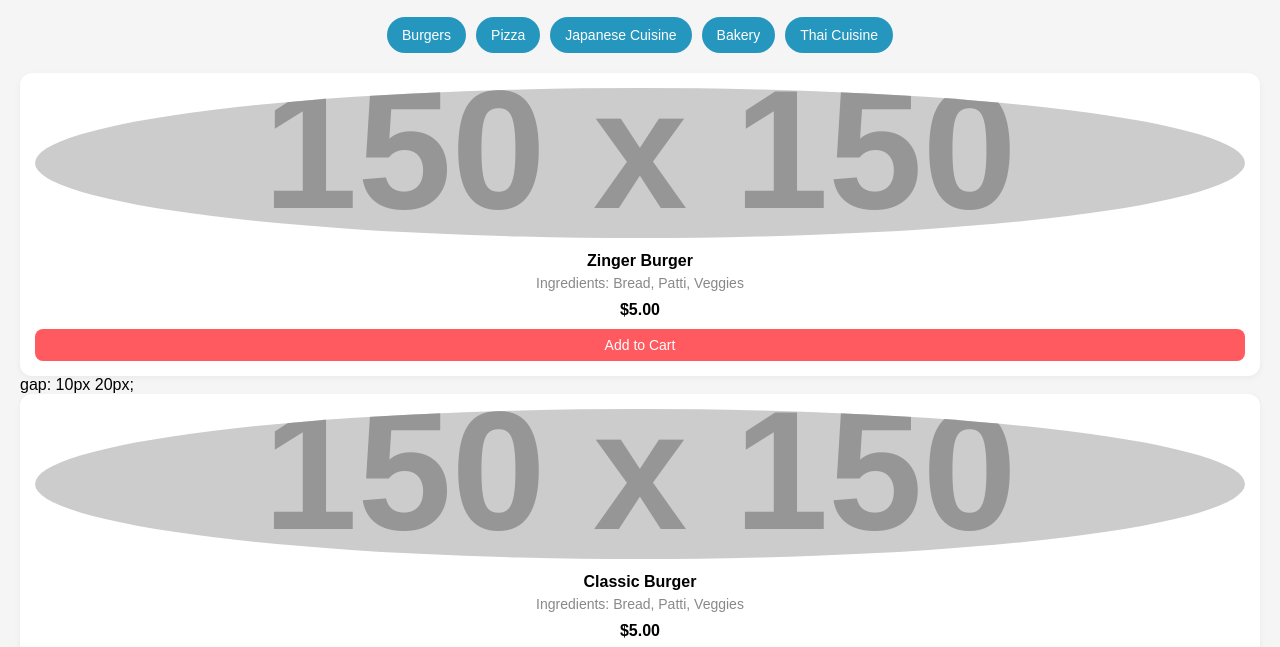
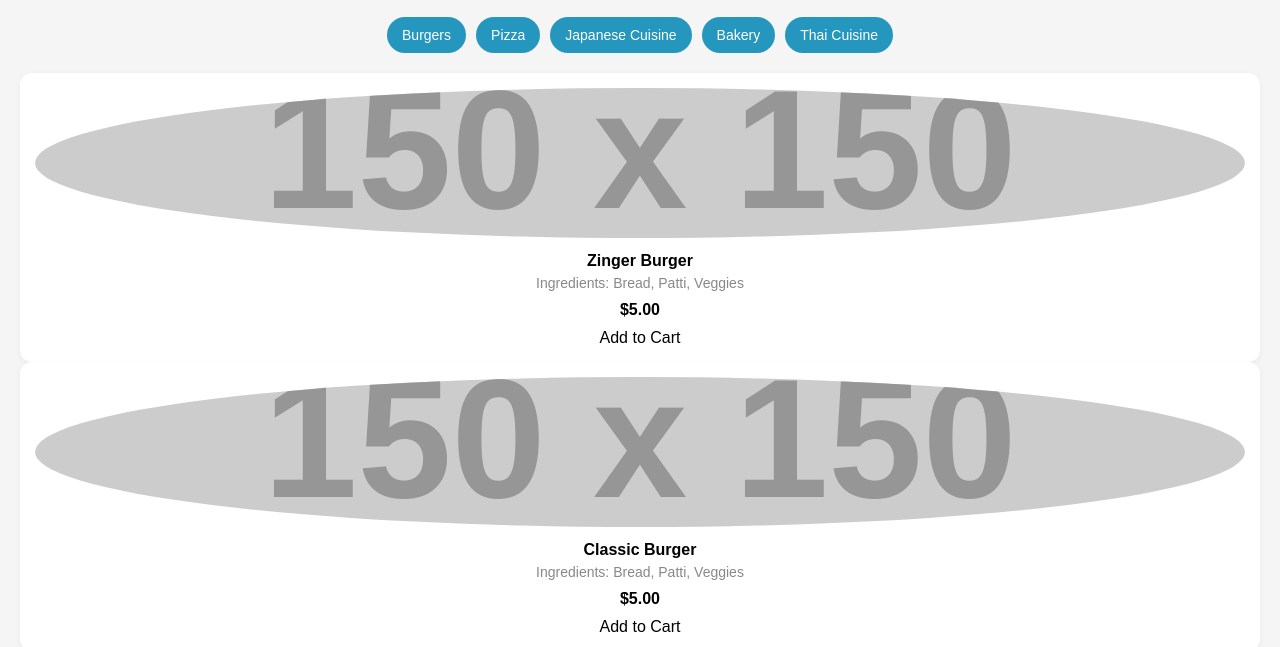
Before and after one commit to rahulalmighty1991/Firstproj, a plain HTML site: page index.html in a window 1280 px wide. Shown: the part 99-746 px from the top of the page. Drawn offline with nearby package versions, Linux system fonts and the light colour scheme; placeholder pictures from the web are drawn by us.

Commit message:
Update index.html

```diff
--- a/index.html
+++ b/index.html
@@ -1,6 +1,6 @@
 <!DOCTYPE html>
 <html lang="en">
-<head>
+  <head>
   <meta charset="UTF-8" />
   <meta name="viewport" content="width=device-width, initial-scale=1.0" />
   <link rel="logo.png" href="logo.png">
@@ -139,10 +139,10 @@
       <p class="ingredients">Ingredients: Bread, Patti, Veggies </p>
       <model-viewer src="KFC, zinger burger photogrammetry.glb" alt="Spaghetti AR" auto-rotate camera-controls ar></model-viewer>
       <div class="price">$5.00</div>
-      <button class="add-btn">Add to Cart</button>
+      <!button class="add-btn">Add to Cart</button>
     </div>
   </div>
-gap: 10px 20px;
+
  <div class="grid active" id="burger">
     <div class="card">
       <img src="https://via.placeholder.com/150" alt="Pasta" />
@@ -150,10 +150,9 @@ gap: 10px 20px;
       <p class="ingredients">Ingredients: Bread, Patti, Veggies </p>
       <model-viewer src="KFC, zinger burger photogrammetry.glb" alt="Spaghetti AR" auto-rotate camera-controls ar></model-viewer>
       <div class="price">$5.00</div>
-      <button class="add-btn">Add to Cart</button>
+      <!button class="add-btn">Add to Cart</button>
     </div>
   </div>
- gap: 10px 20px;
 
   <div class="grid active" id="burger">
     <div class="card">
@@ -162,7 +161,7 @@ gap: 10px 20px;
       <p class="ingredients">Ingredients: Bread, Cheese, Patti, Veggies </p>
       <model-viewer src="uploads_files_2465920_burger_merged.glb" alt="Spaghetti AR" auto-rotate camera-controls ar></model-viewer>
       <div class="price">$13.00</div>
-      <button class="add-btn">Add to Cart</button>
+      <!button class="add-btn">Add to Cart</button>
     </div>
   </div>
 
@@ -173,7 +172,7 @@ gap: 10px 20px;
       <p class="ingredients">Ingredients: Peperoni, Cheese, Jalapeños</p>
       <model-viewer src="Delicious Peperoni Pizza.glb" alt="Nachos AR" auto-rotate camera-controls ar></model-viewer>
       <div class="price">$11.00</div>
-      <button class="add-btn">Add to Cart</button>
+      <!button class="add-btn">Add to Cart</button>
     </div>
   </div>
 
@@ -184,7 +183,7 @@ gap: 10px 20px;
       <p class="ingredients">Ingredients: Peperoni, Cheese, Jalapeños</p>
       <model-viewer src="Delicious Peperoni Pizza.glb" alt="Nachos AR" auto-rotate camera-controls ar></model-viewer>
       <div class="price">$11.00</div>
-      <button class="add-btn">Add to Cart</button>
+      <!button class="add-btn">Add to Cart</button>
     </div>
   </div>
 
@@ -195,7 +194,7 @@ gap: 10px 20px;
       <p class="ingredients">Ingredients: Noodles, Chicken, Egg, Broth, Rice</p>
       <model-viewer src="Box Combo w_ extra sauce.glb" alt="Ramen AR" auto-rotate camera-controls ar></model-viewer>
       <div class="price">$15.00</div>
-      <button class="add-btn">Add to Cart</button>
+      <!button class="add-btn">Add to Cart</button>
     </div>
   </div>
 
@@ -206,7 +205,7 @@ gap: 10px 20px;
       <p class="ingredients">Ingredients: Cheese, cherry, cream</p>
       <model-viewer src="William’s Birthday Cake.glb" alt="Falafel AR" auto-rotate camera-controls ar></model-viewer>
       <div class="price">$20.00</div>
-      <button class="add-btn">Add to Cart</button>
+      <!button class="add-btn">Add to Cart</button>
     </div>
   </div>
 
@@ -217,7 +216,7 @@ gap: 10px 20px;
       <p class="ingredients">Ingredients: Cheese, cherry, cream</p>
       <model-viewer src="Cupcake.glb" alt="Falafel AR" auto-rotate camera-controls ar></model-viewer>
       <div class="price">$2.00</div>
-      <button class="add-btn">Add to Cart</button>
+      <!button class="add-btn">Add to Cart</button>
     </div>
   </div>
 
@@ -228,7 +227,7 @@ gap: 10px 20px;
       <p class="ingredients">Ingredients: Coconut Milk, Green Curry Paste, Chicken</p>
       <model-viewer src="models/greencurry.glb" alt="Green Curry AR" auto-rotate camera-controls ar></model-viewer>
       <div class="price">$16.00</div>
-      <button class="add-btn">Add to Cart</button>
+      <!button class="add-btn">Add to Cart</button>
     </div>
   </div>
 
```
